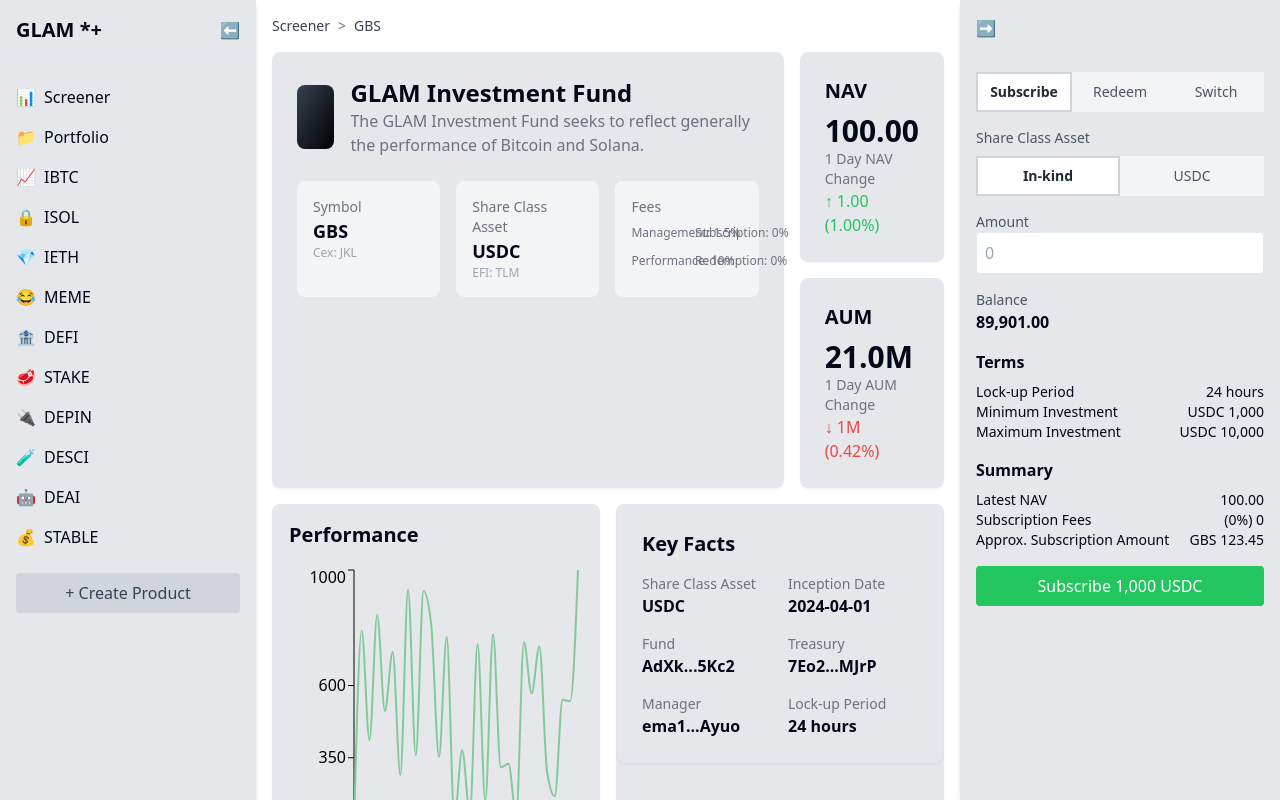
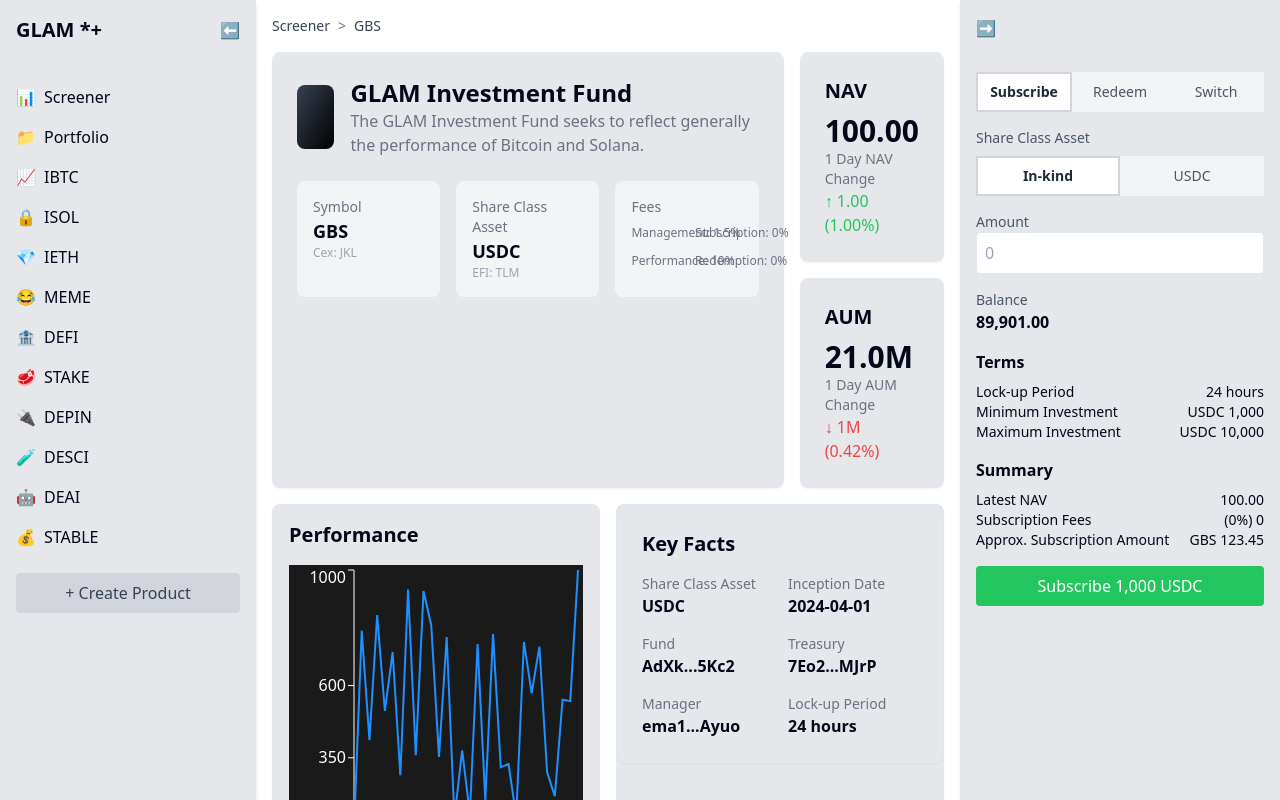
Before and after one commit to dhiazfathra/frontend-starter, a Next.js app: page /en in a window 1280 px wide. Built offline with nearby package versions, Linux system fonts and the light colour scheme.

Commit message:
refactor: change the chart to blue, pointy, and dark

```diff
--- a/src/components/PerformanceChart.tsx
+++ b/src/components/PerformanceChart.tsx
@@ -46,11 +46,7 @@ const endDate: Date = new Date('2024-06-30');
 
 const data: GbsData[] = generateGbsData(startDate, endDate);
 
-interface PerformanceChartProps {
-  isDarkMode: boolean;
-}
-
-export function PerformanceChart({ isDarkMode }: PerformanceChartProps) {
+export function PerformanceChart() {
   const [isMounted, setIsMounted] = useState(false);
 
   useEffect(() => {
@@ -61,10 +57,10 @@ export function PerformanceChart({ isDarkMode }: PerformanceChartProps) {
     return null; // or a loading placeholder
   }
 
-  const textColor = isDarkMode ? '#ffffff' : '#000000';
-  const lineColor = isDarkMode ? '#8884d8' : '#82ca9d';
+  const textColor = '#ffffff';
+  const lineColor = '#1E90FF'; // Dodger Blue
   const tooltipStyle = {
-    backgroundColor: isDarkMode ? '#333' : '#fff',
+    backgroundColor: '#333',
     border: 'none',
     borderRadius: '5px',
     padding: '10px',
@@ -73,12 +69,12 @@ export function PerformanceChart({ isDarkMode }: PerformanceChartProps) {
 
   return (
     <ResponsiveContainer width="100%" height={300}>
-      <LineChart data={data}>
-        <XAxis dataKey="name" stroke={textColor} />
+      <LineChart data={data} style={{ backgroundColor: '#1a1a1a' }}>
+        <XAxis dataKey="date" stroke={textColor} />
         <YAxis domain={['dataMin', 'dataMax']} stroke={textColor} />
         <Tooltip contentStyle={tooltipStyle} />
         <Line
-          type="monotone"
+          type="linear"
           dataKey="value"
           stroke={lineColor}
           strokeWidth={2}
```
